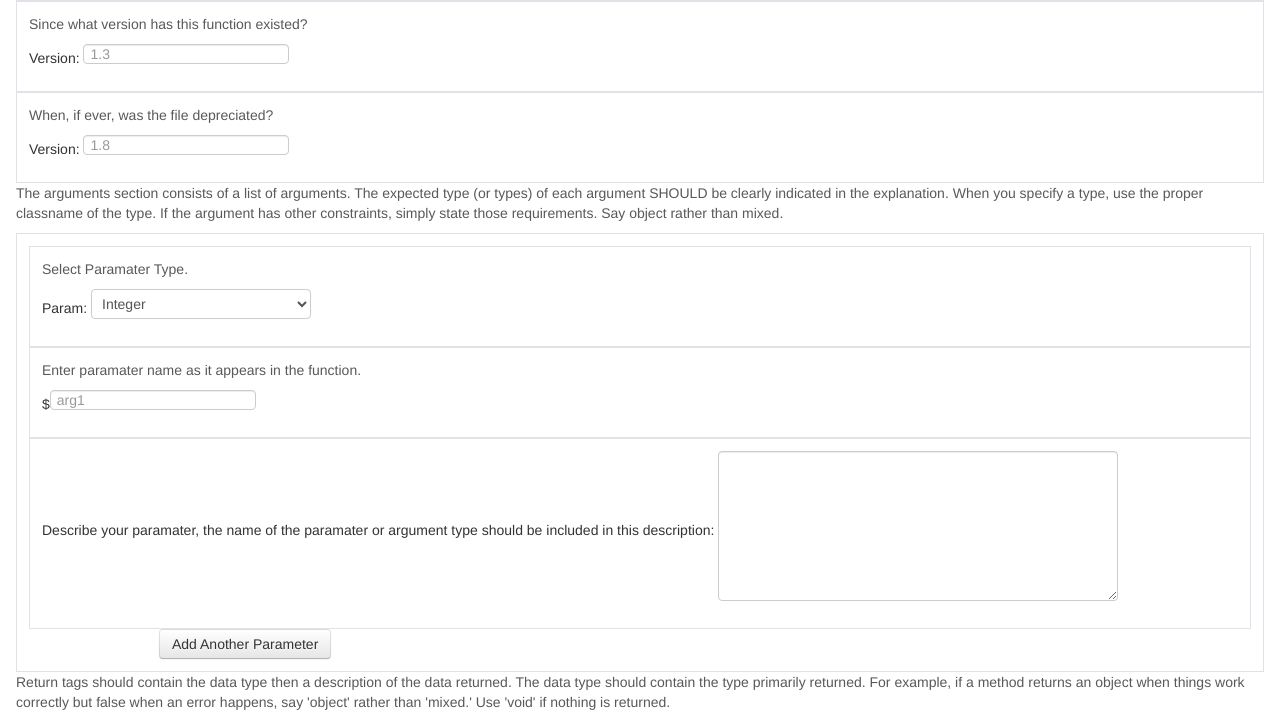
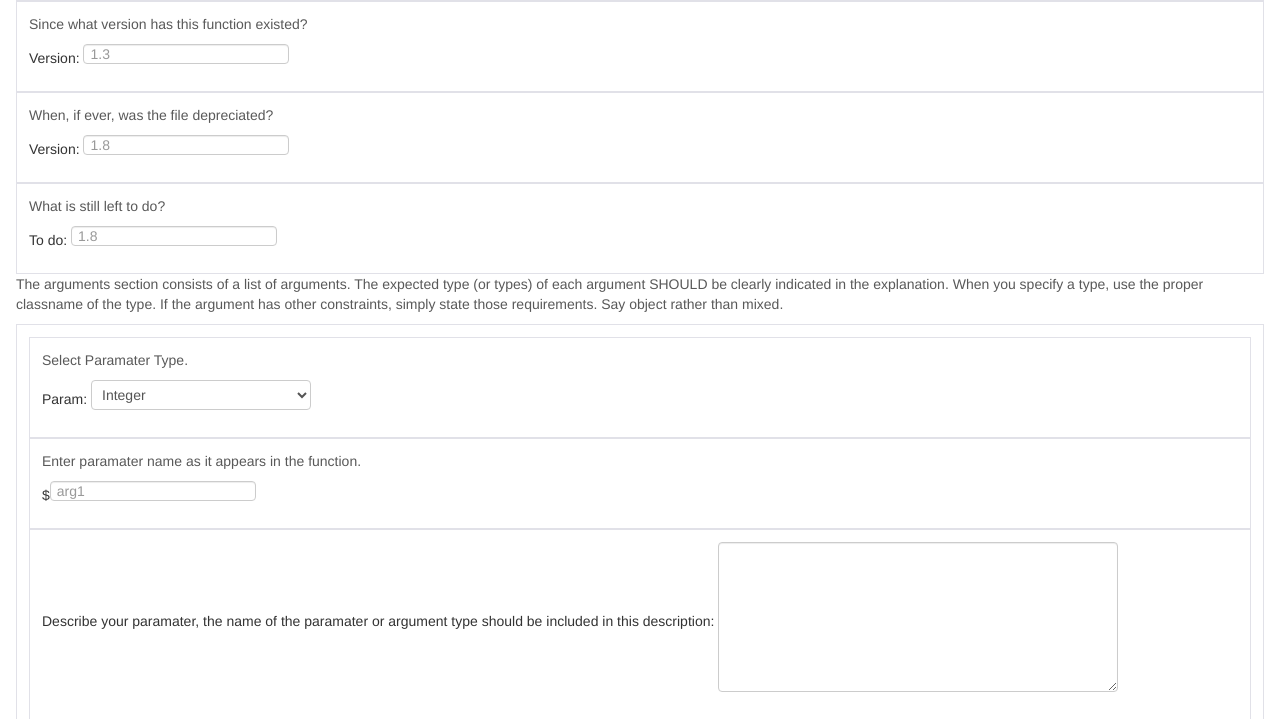
Before and after one commit to AramZS/inline-doc-generator, a PHP site: page / in a window 1280 px wide. Shown: the part 1477-2196 px from the top of the page. Run offline with PHP 8.4, Linux system fonts and the light colour scheme.

Commit message:
added to-do

```diff
--- a/index.php
+++ b/index.php
@@ -134,6 +134,10 @@
 			<section class="php php-class php-function input-box">
 				<span class="help-block">When, if ever, was the file depreciated?</span>
 				<label>Version: <input type="text" placeholder="1.8"></label>
+			</section>
+			<section class="php php-class php-function input-box">
+				<span class="help-block">What is still left to do?</span>
+				<label>To do: <input type="text" placeholder="1.8"></label>
 			</section>
 		</section>
 		<section id="method-arguments" class="php ruby php-function ruby-method">
```
